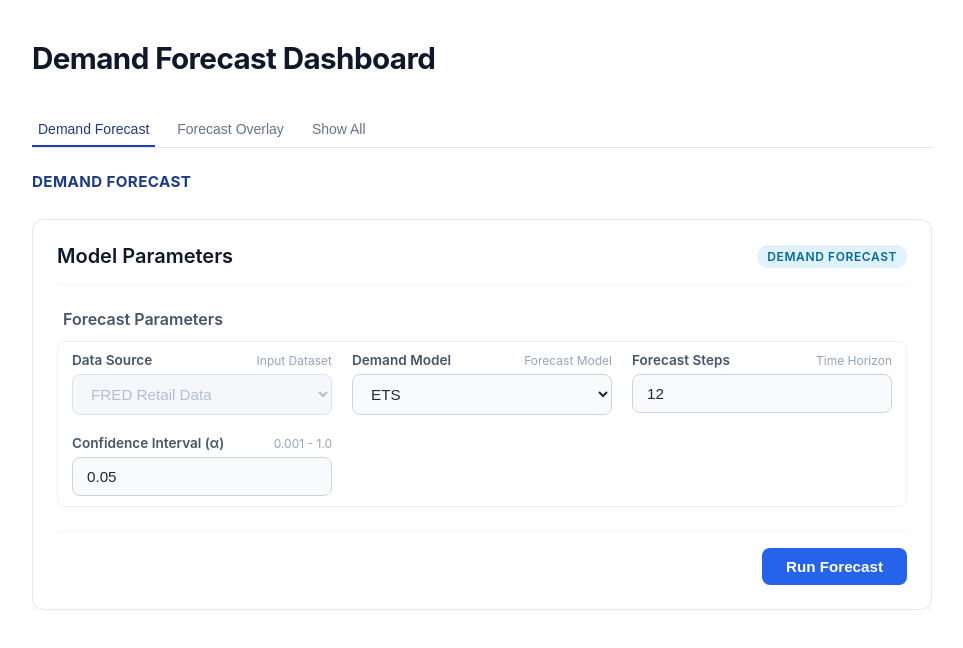
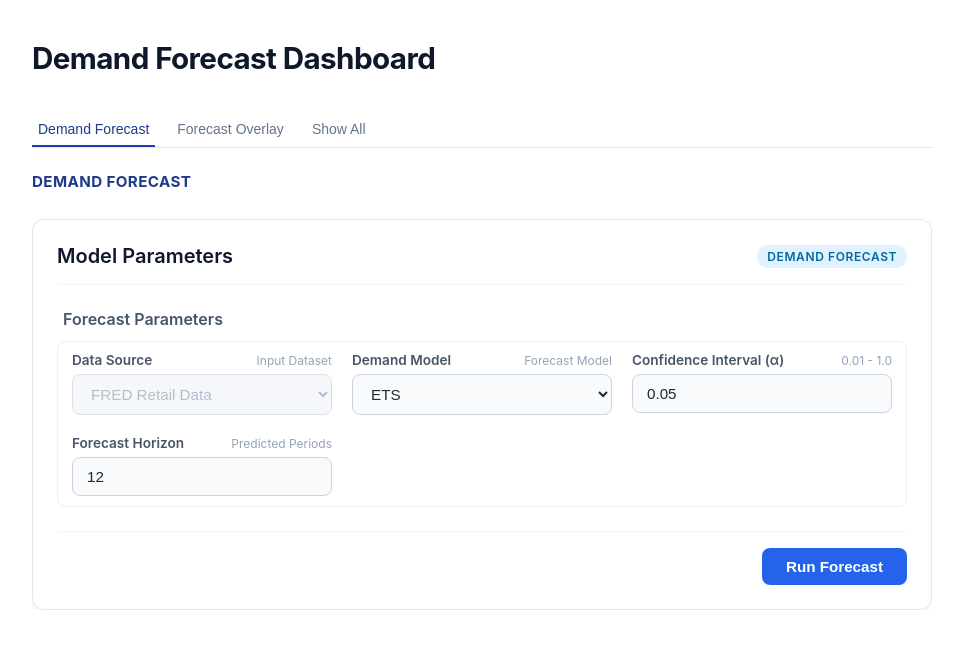
Before and after one commit to christopherdgibson/demand-forecasting-dashboard, a React (Vite) app: page / in a window 1280 px wide. Shown: the top 648 px of the page, without its empty margins (158-1121 px from the left). Built offline with nearby package versions, Linux system fonts and the light colour scheme.

Commit message:
Enable control card blur checking #demand-dash

```diff
--- a/src/components/Controls/index.tsx
+++ b/src/components/Controls/index.tsx
@@ -1,8 +1,9 @@
 import { useEffect, useState } from 'react';
-import { roundNumber } from '../../utils/numberUtils';
 
 import styles from './Controls.module.css';
-import type {CardInputs, ControlsBase, ForecastProps, ModelType } from '../../types';
+import type {CardInputs, ControlsBase, ForecastInputs, ForecastProps, ModelType } from '../../types';
+
+type ForecastControlKeys = keyof ForecastInputs;
 
 interface ControlsProps extends ControlsBase {
   inputs: ForecastProps;
@@ -19,38 +20,10 @@ interface ControlCardProps<T> extends ControlsBase {
   inputKey: T;
   value: number | undefined;
   card: CardInputs;
-  updateDemandConfig: (field: T, value: number, minValue?: number, maxValue?: number) => void;
-  boundsCallbacks?: {minCallback: (field: T) => boolean, maxCallback: (field: T) => boolean};
-  triggerFlag?: () => void;
+  updateConfig: (field: T, value: number, minValue?: number, maxValue?: number) => void;
 }
 
-interface BoundsViolationProps<T> {
-    card: CardInputs;
-    field: T;
-    value: number;
-    boundsCallbacks?: {minCallback?: (field: T) => boolean, maxCallback?: (field: T) => boolean};
-    triggerFlag?: () => void;
-}
-
-function checkBoundsViolation<T>({card, field, value, boundsCallbacks, triggerFlag}: BoundsViolationProps<T>): boolean {
-    if (card.min !== undefined && roundNumber(value, 1) < roundNumber(card.min, 1)) {
-        if (boundsCallbacks && boundsCallbacks.minCallback && boundsCallbacks.minCallback(field) == true&& triggerFlag) {
-            triggerFlag();
-        }
-        return true;
-    }
-
-    if (card.max !== undefined && roundNumber(value, 1) > roundNumber(card.max, 1)) {
-        if (boundsCallbacks && boundsCallbacks.maxCallback && boundsCallbacks.maxCallback(field) == true && triggerFlag) {
-            triggerFlag();
-        }
-        return true;
-    }
-
-    return false;
-};
-
-export function ControlCard<T,>({card, inputKey, value, updateDemandConfig, boundsCallbacks, triggerFlag, isRunning, isLoading}: ControlCardProps<T>) {
+export function ControlCard<T extends keyof ForecastProps>({card, inputKey, value, updateConfig, isRunning, isLoading}: ControlCardProps<T>) {
     const [localValue, setLocalValue] = useState<string>(String(value));
 
     // Sync local state if parent value changes externally
@@ -63,20 +36,19 @@ export function ControlCard<T,>({card, inputKey, value, updateDemandConfig, boun
         setLocalValue(rawText);
 
         const numVal = parseFloat(rawText);
-        if (isNaN(numVal)) return;
-
-        if (checkBoundsViolation({card, field: inputKey, value: numVal, boundsCallbacks, triggerFlag}) === true) {
-            setLocalValue(String(value)); // Revert input display to safe value
-        } else {
-            updateDemandConfig(inputKey, numVal); // Valid input, update parent state normally
+        if (isNaN(numVal)) {
+          return;
         }
     };
 
     const handleBlur = () => {
         const numVal = parseFloat(localValue);
-        // On blur, if out of bounds, snap it back to the last valid value
+
         if (isNaN(numVal) || (card.min !== undefined && numVal < card.min) || (card.max !== undefined && numVal > card.max)) {
-        setLocalValue(String(value));
+          // On blur, if out of bounds, snap it back to the last valid value
+          setLocalValue(String(value));
+        } else {
+          updateConfig(inputKey, numVal);
         }
     };
 
@@ -100,6 +72,24 @@ export function ControlCard<T,>({card, inputKey, value, updateDemandConfig, boun
 }
 
 export function Controls({inputs, modelType, onModelChange, onDatasetChange, onForecastChange, onRunForecast, badgeLabel = "Demand Forecast", stepLabel = "Forecast Steps", isRunning, isLoading}: ControlsProps) {
+  const inputKeys: ForecastControlKeys[] = ['alpha', 'steps'];
+  const stepSize = 0.1;
+  const cards: Record<keyof ForecastInputs, CardInputs> = {
+    steps: {
+      title: "Forecast Horizon",
+      hint: "Predicted Periods",
+      min: 1,
+      step: 1,
+    },
+    alpha: {
+      title: 'Confidence Interval (α)',
+      hint: "0.01 - 1.0",
+      min: 0.01,
+      max: 1,
+      step: 0.01,
+    }
+  };
+
   const handleInputsChange = <F extends keyof ForecastProps> (
     field: F,
     value: ForecastProps[F],
@@ -169,40 +159,27 @@ export function Controls({inputs, modelType, onModelChange, onDatasetChange, onF
           </select>
         </div>
 
-        {/* Forecast Steps */}
-        { inputs.steps &&
-          <div className={styles.fieldGroup}>
-            <label className={styles.label}>
-              <span>{stepLabel}</span>
-              <span className={styles.hint}>Time Horizon</span>
-            </label>
-            <input
-              type="number"
-              className={styles.input}
-              min={1}
-              value={inputs.steps}
-              disabled={isRunning || isLoading}
-              onChange={(e) => handleInputsChange('steps', Number(e.target.value), 1)}
-            />
-          </div>
-        }
-        {/* Confidence Interval */}
-        <div className={styles.fieldGroup}>
-          <label className={styles.label}>
-            <span>Confidence Interval (&alpha;)</span>
-            <span className={styles.hint}>0.001 - 1.0</span>
-          </label>
-          <input
-            type="number"
-            className={styles.input}
-            min={0.01}
-            max={1.0}
-            step={0.01}
-            value={inputs.alpha}
-            disabled={isRunning || isLoading}
-            onChange={(e) => handleInputsChange('alpha', Number(e.target.value), 0)}
-          />
-        </div>
+        {inputKeys.map((inputKey) => {
+            const card = cards[inputKey];
+            const rawValue = inputs[inputKey];
+
+            if (!card || typeof rawValue !== 'number') {
+                return null;
+            }
+
+            return (
+                <div key={String(inputKey)} className={styles.fieldGroup}>
+                    <ControlCard
+                        card={card}
+                        inputKey={inputKey}
+                        value={rawValue}
+                        updateConfig={handleInputsChange}
+                        isRunning={isRunning}
+                        isLoading={isLoading}
+                    />
+                </div>
+            );
+        })}
       </div>
 
       {inputs.filepath &&
--- a/src/components/ForecastOverlayChart.tsx
+++ b/src/components/ForecastOverlayChart.tsx
@@ -120,7 +120,6 @@ export function ForecastOverlayChart({ inputs, modelType, historicalData, foreca
 
     useEffect(() => {
         updateOverlayRows(forecastMap);
-        console.log('useEffect')
     }, [forecastMap]);
 
     function handlePeriodChange(newPeriods: number) {
--- a/src/types.ts
+++ b/src/types.ts
@@ -10,7 +10,7 @@ export interface DemandProps {
 
 export interface ControlsBase {
   isRunning: boolean;
-  isLoading: boolean;
+  isLoading?: boolean;
 }
 
 export interface CardInputs {
```
